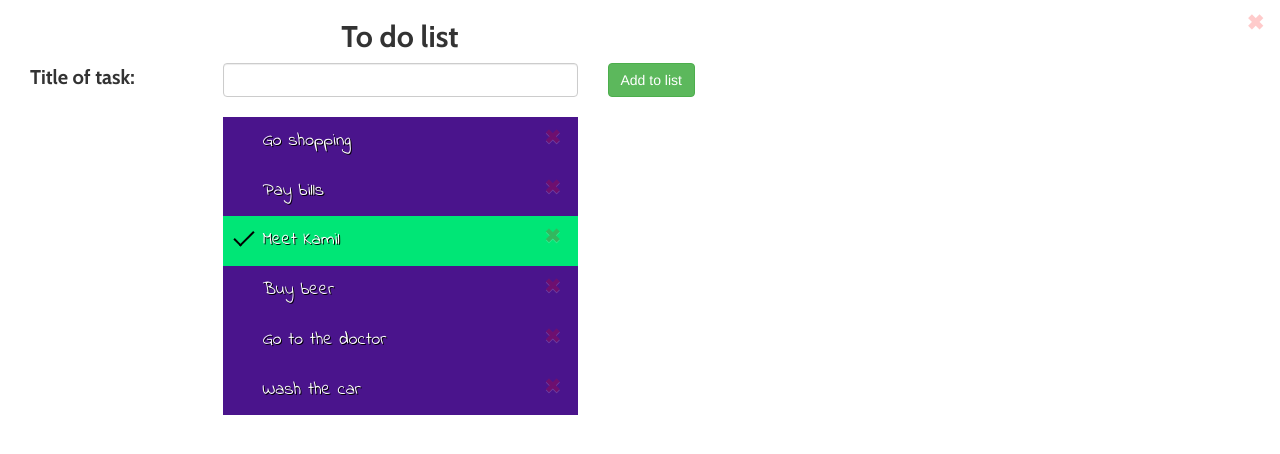
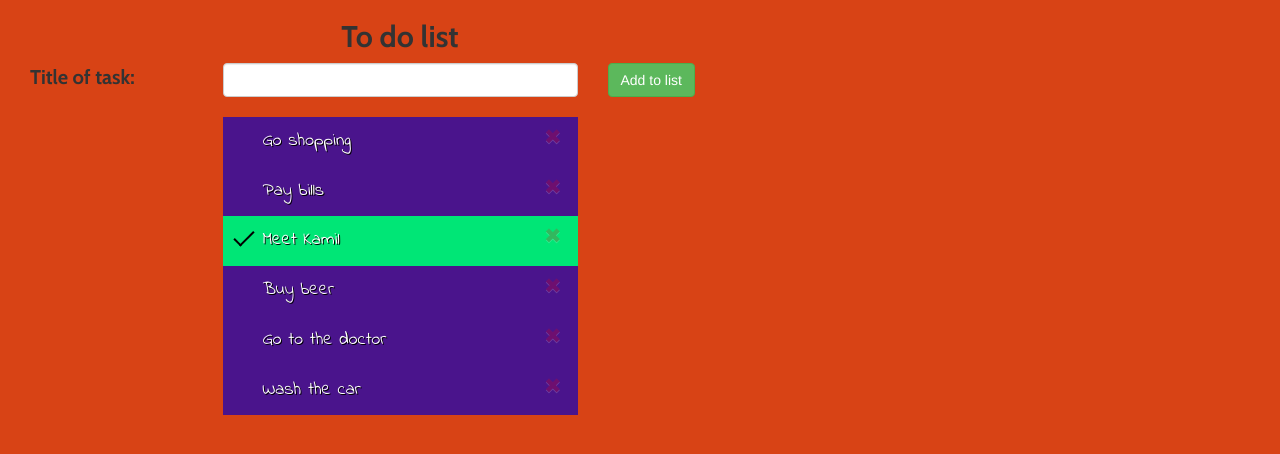
Before and after one commit to Ziqzzaq/To-Do-List, a plain HTML site: page index.html in a window 1280 px wide. Drawn offline with nearby package versions, Linux system fonts and the light colour scheme.

Commit message:
Setting the background color

```diff
--- a/css/styles.css
+++ b/css/styles.css
@@ -1,3 +1,6 @@
+body{
+    background-color: #D84315;
+}
 h2{
     text-align: center;
     font-family: 'Cabin', sans-serif;
--- a/index.html
+++ b/index.html
@@ -49,7 +49,6 @@
         </div>
     </div>
 </div>
-<span class="close">&#10006;</span>
 
 <!-- Bootstrap core JavaScript
 ================================================== -->
```
